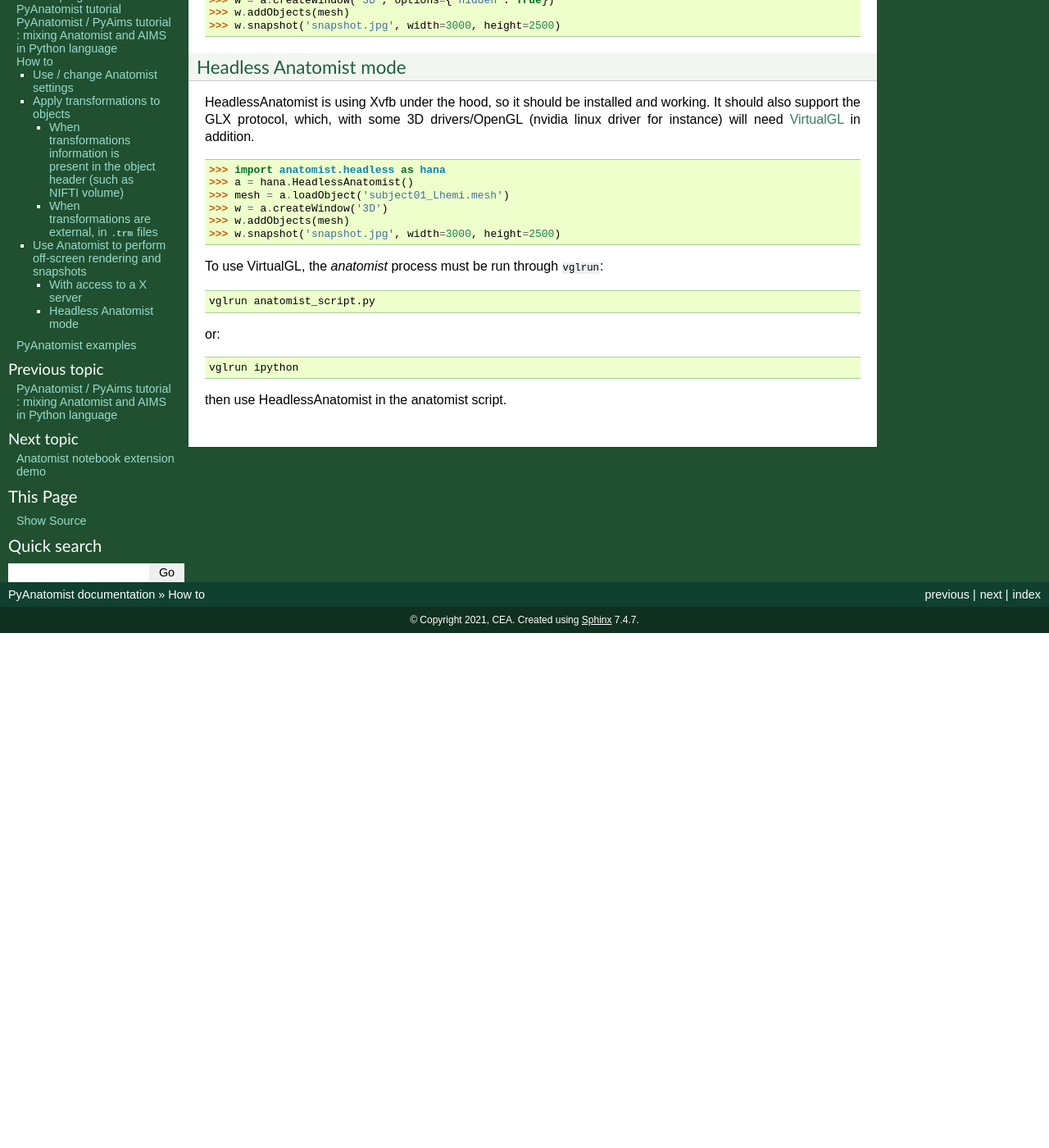
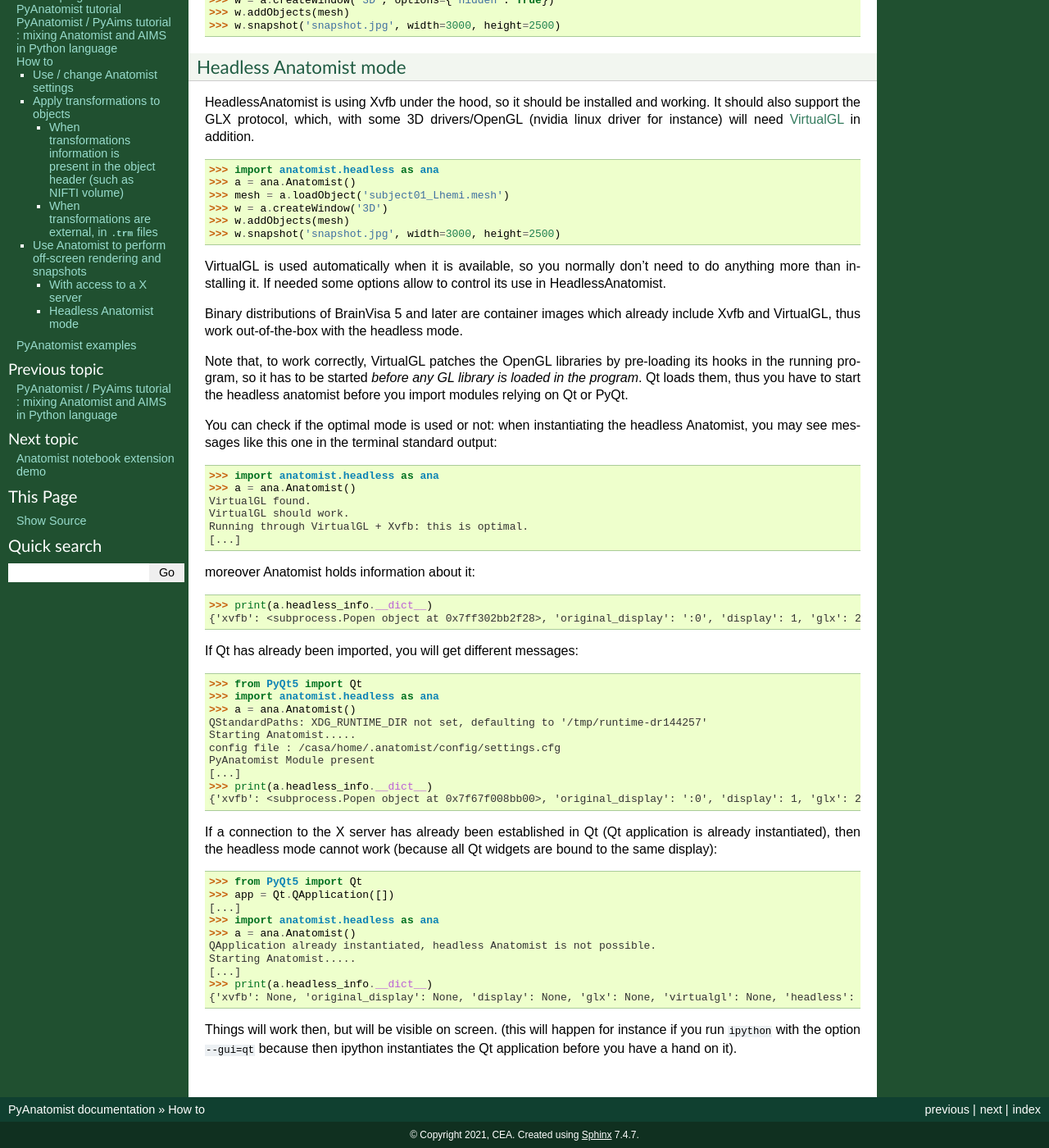
Before and after one commit to brainvisa/anatomist-gpl, a Sphinx documentation site: the page built from pyanatomist/doc/sphinx/pyanatomist_howto.rst, in a window 1280 px wide and 1400 px high, scrolled down 1801 px. Shown: the whole window at 82% size. Built offline with Sphinx 7.4.7, drawn with Linux system fonts in a browser that asks for light colours; pages that are not in the unit, such as notebooks, are missing from menus; the version number could not be read and is left out; before the commit the page ends 2573 px from its top, so only the background shows below that.

Commit message:
more details and updates on the howto for headless anatomist

```diff
--- a/pyanatomist/doc/sphinx/pyanatomist_howto.rst
+++ b/pyanatomist/doc/sphinx/pyanatomist_howto.rst
@@ -107,23 +107,58 @@ Headless Anatomist mode
 
 HeadlessAnatomist is using Xvfb under the hood, so it should be installed and working. It should also support the GLX protocol, which, with some 3D drivers/OpenGL (nvidia linux driver for instance) will need `VirtualGL <http://www.virtualgl.org>`_ in addition.
 
->>> import anatomist.headless as hana
->>> a = hana.HeadlessAnatomist()
+>>> import anatomist.headless as ana
+>>> a = ana.Anatomist()
 >>> mesh = a.loadObject('subject01_Lhemi.mesh')
 >>> w = a.createWindow('3D')
 >>> w.addObjects(mesh)
 >>> w.snapshot('snapshot.jpg', width=3000, height=2500)
 
-To use VirtualGL, the *anatomist* process must be run through ``vglrun``:
+VirtualGL is used automatically when it is available, so you normally don't need to do anything more than installing it. If needed some options allow to control its use in HeadlessAnatomist.
 
-.. code-block:: bash
+Binary distributions of BrainVisa 5 and later are container images which already include Xvfb and VirtualGL, thus work out-of-the-box with the headless mode.
 
-    vglrun anatomist_script.py
+Note that, to work correctly, VirtualGL patches the OpenGL libraries by pre-loading its hooks in the running program, so it has to be started *before any GL library is loaded in the program*. Qt loads them, thus you have to start the headless anatomist before you import modules relying on Qt or PyQt.
 
-or:
+You can check if the optimal mode is used or not: when instantiating the headless Anatomist, you may see messages like this one in the terminal standard output::
 
-.. code-block:: bash
+    >>> import anatomist.headless as ana
+    >>> a = ana.Anatomist()
+    VirtualGL found.
+    VirtualGL should work.
+    Running through VirtualGL + Xvfb: this is optimal.
+    [...]
 
-    vglrun ipython
+moreover Anatomist holds information about it::
 
-then use HeadlessAnatomist in the anatomist script.
+    >>> print(a.headless_info.__dict__)
+    {'xvfb': <subprocess.Popen object at 0x7ff302bb2f28>, 'original_display': ':0', 'display': 1, 'glx': 2, 'virtualgl': True, 'headless': True, 'mesa': False, 'qtapp': None}
+
+If Qt has already been imported, you will get different messages::
+
+    >>> from PyQt5 import Qt
+    >>> import anatomist.headless as ana
+    >>> a = ana.Anatomist()
+    QStandardPaths: XDG_RUNTIME_DIR not set, defaulting to '/tmp/runtime-dr144257'
+    Starting Anatomist.....
+    config file : /casa/home/.anatomist/config/settings.cfg
+    PyAnatomist Module present
+    [...]
+    >>> print(a.headless_info.__dict__)
+    {'xvfb': <subprocess.Popen object at 0x7f67f008bb00>, 'original_display': ':0', 'display': 1, 'glx': 2, 'virtualgl': None, 'headless': True, 'mesa': False, 'qtapp': 'QtGui'}
+
+If a connection to the X server has already been established in Qt (Qt application is already instantiated), then the headless mode cannot work (because all Qt widgets are bound to the same display)::
+
+    >>> from PyQt5 import Qt
+    >>> app = Qt.QApplication([])
+    [...]
+    >>> import anatomist.headless as ana
+    >>> a = ana.Anatomist()
+    QApplication already instantiated, headless Anatomist is not possible.
+    Starting Anatomist.....
+    [...]
+    >>> print(a.headless_info.__dict__)
+    {'xvfb': None, 'original_display': None, 'display': None, 'glx': None, 'virtualgl': None, 'headless': False, 'mesa': False, 'qtapp': 'QApp'}
+
+Things will work then, but will be visible on screen.
+(this will happen for instance if you run ``ipython`` with the option ``--gui=qt`` because then ipython instantiates the Qt application before you have a hand on it).
```
